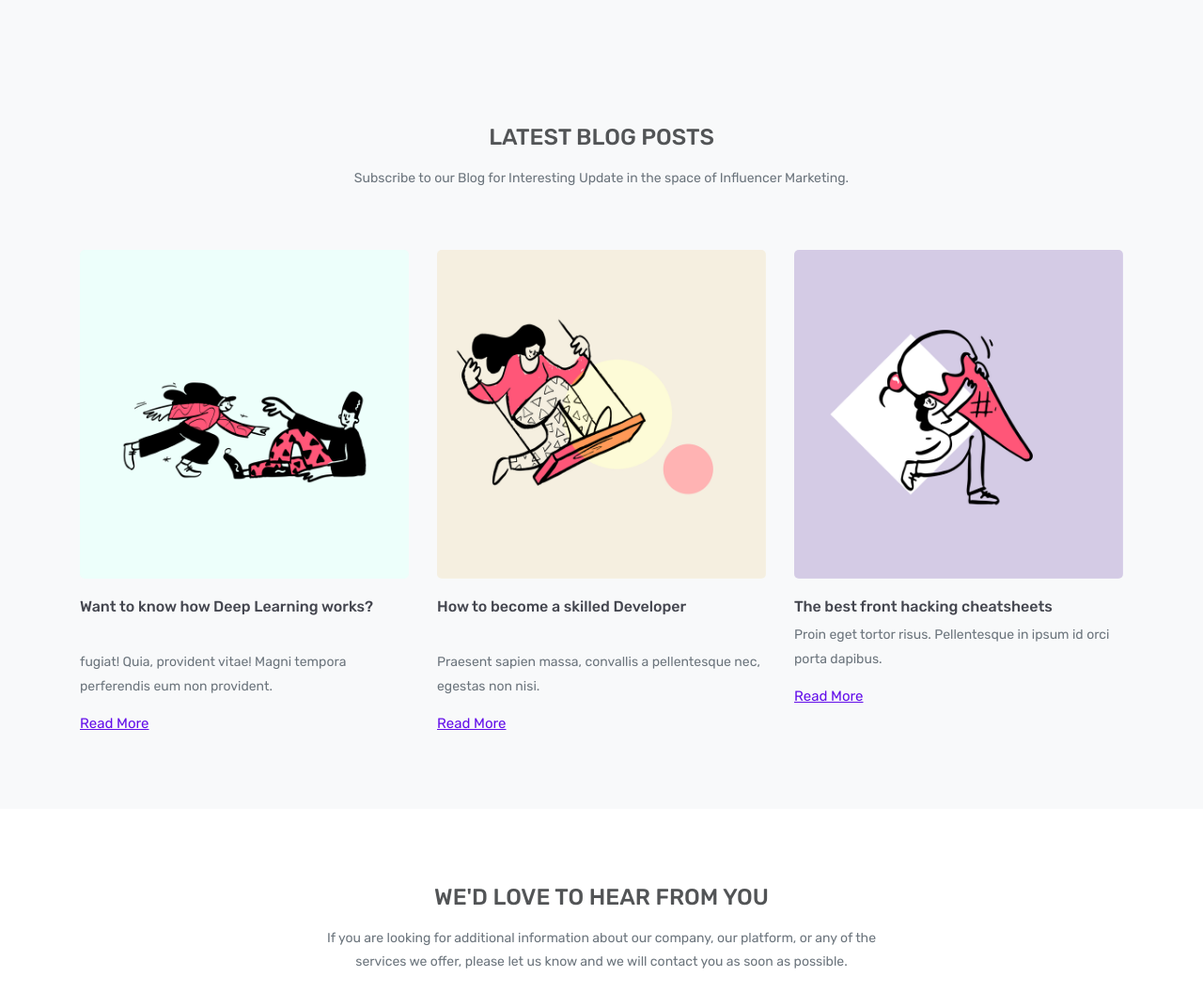
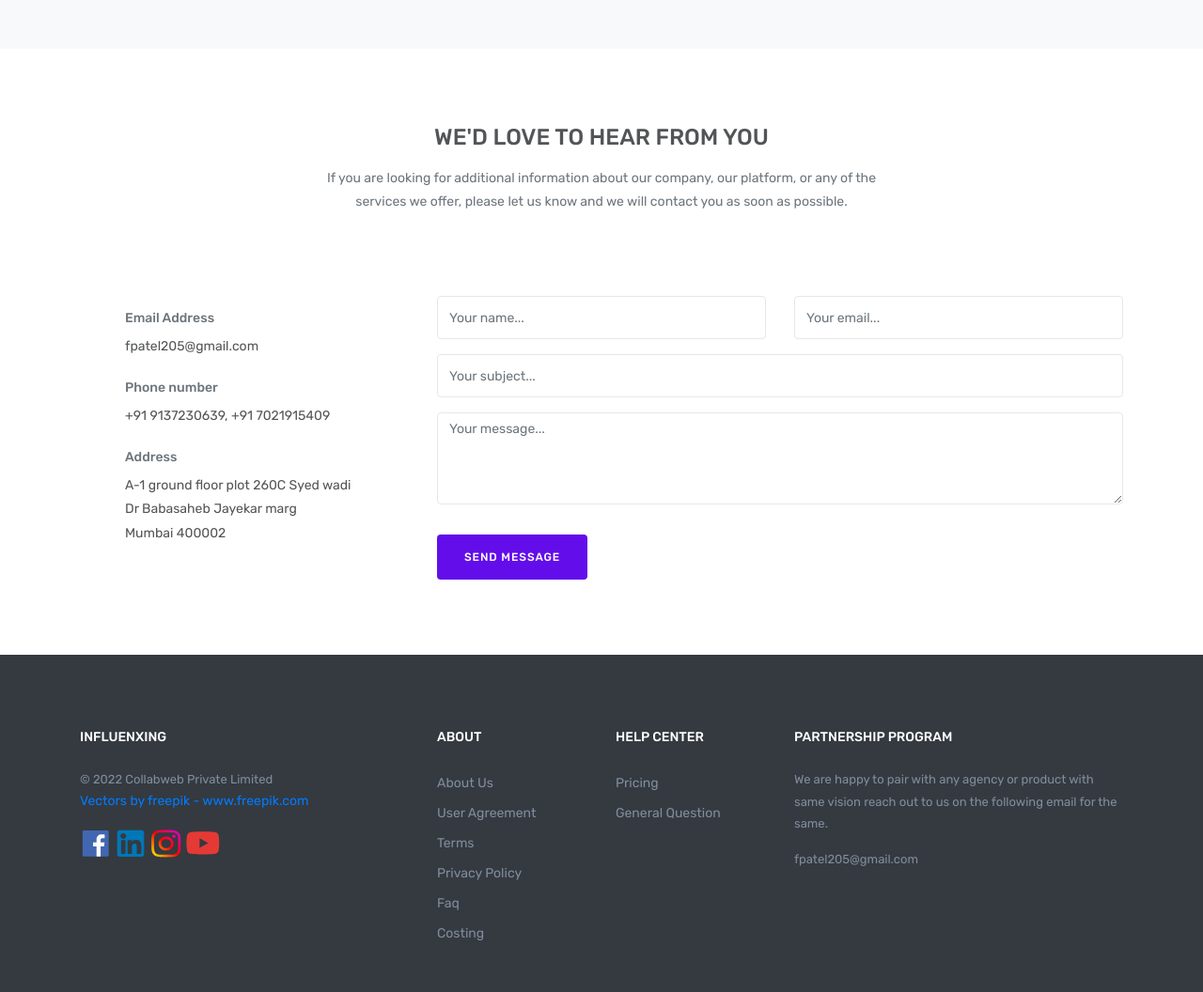
Before and after one commit to Influenxing/website-influenxing, a plain HTML site: page index.html in a window 1280 px wide. Shown: the part 2560-3616 px from the top of the page at 94% size. Drawn offline with Linux system fonts and the light colour scheme.

Commit message:
fix: remove blog

```diff
--- a/index.html
+++ b/index.html
@@ -476,71 +476,6 @@
     </section>
 
 
-    <!-- BLOG START -->
-    <section class="section bg-light" id="blog">
-        <div class="container">
-            <div class="row justify-content-center">
-                <div class="col-lg-7">
-                    <div class="text-center">
-                        <h4 class="title-heading text-uppercase">Latest Blog Posts</h4>
-                        <p class="title-desc text-muted mt-3">Subscribe to our Blog for Interesting Update in the space
-                            of
-                            Influencer Marketing.</p>
-                    </div>
-                </div>
-            </div>
-
-            <div class="row mt-4">
-                <div class="col-lg-4">
-                    <div class="blog-menu mt-4">
-                        <img src="images/blog1.png" class="img-fluid" alt="">
-                        <div>
-                            <h4><a href="" class="blog-title">Want to know how Deep Learning works?</a></h4>
-                            <img src="" />
-                            <p class="mt-2 text-muted">fugiat! Quia, provident vitae! Magni tempora perferendis eum non
-                                provident.</p>
-                            <div class="mt-3">
-                                <a href="" class="read-btn">Read More <i class="mdi mdi-arrow-right"></i></a>
-                            </div>
-                        </div>
-                    </div>
-                </div>
-                <div class="col-lg-4">
-                    <div class="blog-menu mt-4">
-                        <img src="images/blog2.png" class="img-fluid" alt="">
-                        <div>
-                            <h4><a href="" class="blog-title">How to become a skilled Developer</a></h4>
-                            <img src="" />
-                            <p class="mt-2 text-muted">Praesent sapien massa, convallis a pellentesque nec, egestas non
-                                nisi.</p>
-                            <div class="mt-3">
-                                <a href="" class="read-btn">Read More <i class="mdi mdi-arrow-right"></i></a>
-                            </div>
-                        </div>
-                    </div>
-                </div>
-                <div class="col-lg-4">
-                    <div class="blog-menu mt-4">
-                        <img src="images/blog3.png" class="img-fluid" alt="">
-                        <div>
-                            <h4><a href="" class="blog-title">The best front hacking cheatsheets</a></h4>
-                            <p class="mt-2 text-muted">Proin eget tortor risus. Pellentesque in ipsum id orci porta
-                                dapibus.</p>
-                            <div class="mt-3">
-                                <a href="" class="read-btn">Read More <i class="mdi mdi-arrow-right"></i></a>
-                            </div>
-                        </div>
-                    </div>
-                </div>
-            </div>
-        </div>
-    </section>
-
-
-    <!-- BLOG END -->
-
-
-
     <!-- CONTACT START -->
     <section class="section" id="contact">
         <div class="container">
```
